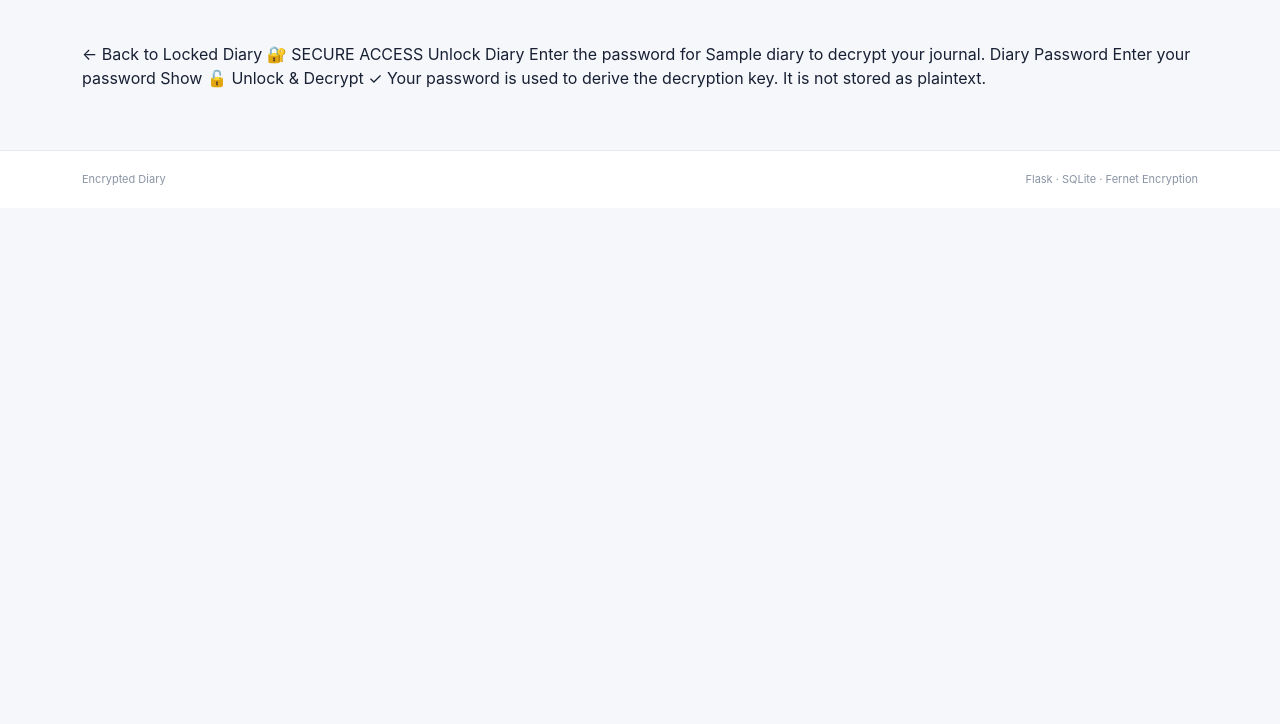
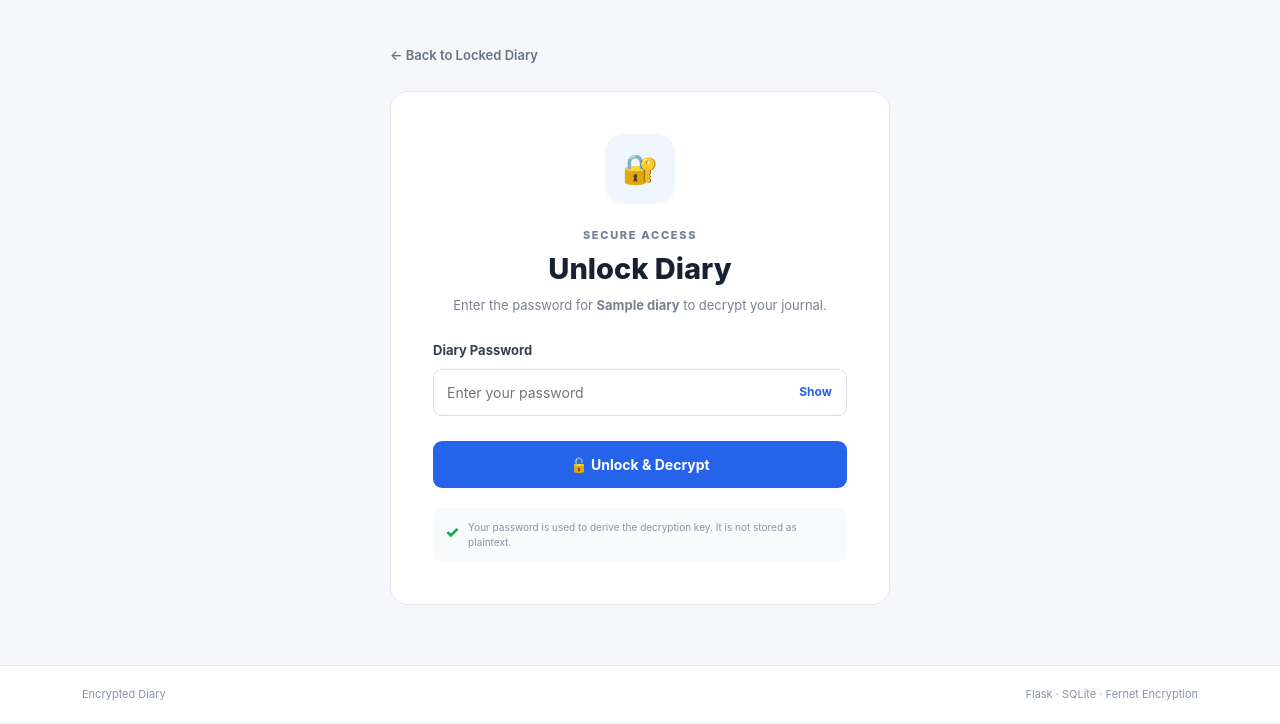
Before and after one commit to Monika425/EncryptedDiary, a Flask app: page /diary/1/unlock in a window 1280 px wide. Shown: the part 76-800 px from the top of the page. Run offline with Flask 3, Linux system fonts and the light colour scheme; the visitor is signed in with stand-in values (Sample User, id 1); a database or web service that is not in the repository returns one stand-in record (values such as "Sample title"); some libraries are stand-ins or nearby versions.

Commit message:
Update unlock.html

```diff
--- a/templates/unlock.html
+++ b/templates/unlock.html
@@ -1,15 +1,105 @@
-{% extends "base.html" %} {% block title %} Unlock {{ diary["name"] }} {% endblock %} {% block content %}
+{% extends "base.html" %}
+
+{% block title %}
+Unlock {{ diary["name"] }}
+{% endblock %}
+
+{% block content %}
+
+<div class="unlock-page">
+
+    <a
+        href="{{ url_for(
+            'locked_diary',
+            diary_id=diary['id']
+        ) }}"
+        class="back-link"
+    >
         ← Back to Locked Diary
+    </a>
+
+
+    <div class="unlock-card">
+
+        <div class="unlock-big-icon">
             🔐
+        </div>
+
+        <div class="eyebrow">
             SECURE ACCESS
+        </div>
+
+        <h1>
             Unlock Diary
-Enter the password for {{ diary["name"] }} to decrypt your journal.
+        </h1>
 
+        <p>
+            Enter the password for
+            <strong>{{ diary["name"] }}</strong>
+            to decrypt your journal.
+        </p>
+
+
+        <form method="POST">
+
+            <div class="field">
+
+                <label>
                     Diary Password
-Enter your password
+                </label>
+
+                <div class="password-field">
+
+                    <input
+                        type="password"
+                        name="password"
+                        id="unlockPassword"
+                        placeholder="Enter your password"
+                        autofocus
+                        required
+                    >
+
+                    <button
+                        type="button"
+                        onclick="togglePassword(
+                            'unlockPassword',
+                            this
+                        )"
+                    >
                         Show
+                    </button>
+
+                </div>
+
+            </div>
+
+
+            <button
+                type="submit"
+                class="unlock-submit"
+            >
                 🔓 Unlock & Decrypt
+            </button>
+
+        </form>
+
+
+        <div class="unlock-security">
+
+            <div>
                 ✓
-Your password is used to derive the decryption key. It is not stored as plaintext.
+            </div>
+
+            <p>
+                Your password is used to derive the
+                decryption key. It is not stored as
+                plaintext.
+            </p>
+
+        </div>
+
+    </div>
+
+</div>
 
 {% endblock %}
```
Lines whose indentation alone changed are shown as unchanged.
